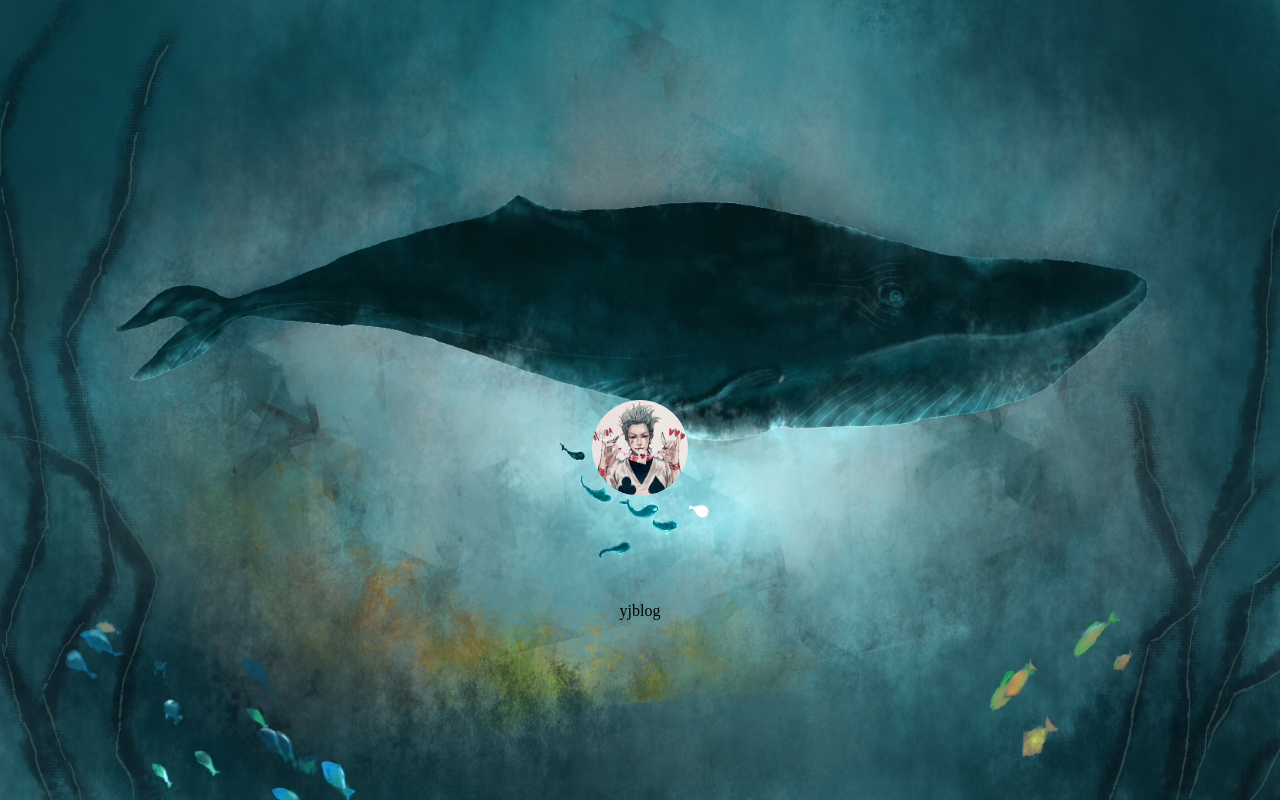
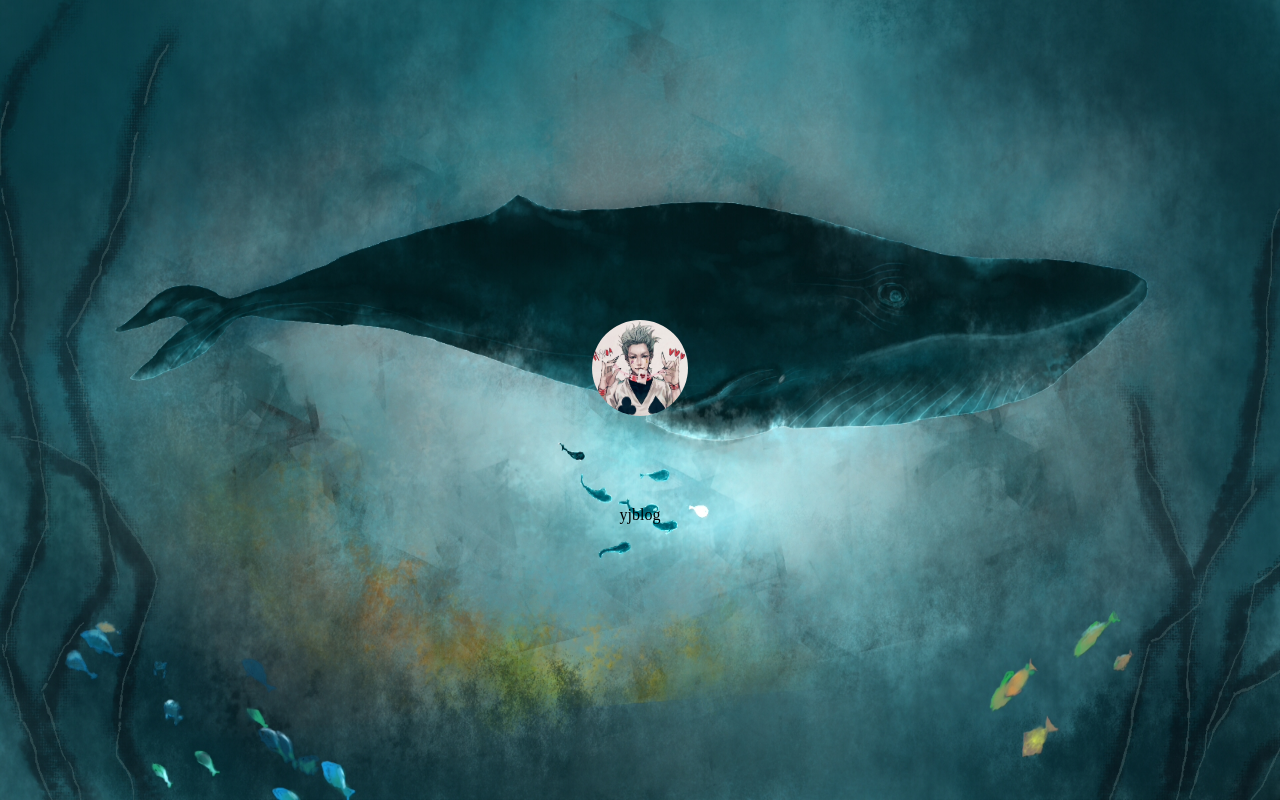
Before and after one commit to 94yuanjun/blog, a plain HTML site: page index/index.html in a window 1280 px wide. Drawn offline with Linux system fonts and the light colour scheme.

Commit message:
position

```diff
--- a/index/index.html
+++ b/index/index.html
@@ -23,8 +23,8 @@
 	<script>
 		$(window).load(function(){
 			var winH = $(window).height();
-			$(".headImg").css("top",winH/2);
-			$(".myName").css("top",winH/2+$(".headImg").height()+10);
+			$(".headImg").css("top",winH/2-80);
+			$(".myName").css("top",winH/2+10);
 		})
 	</script>
 </html>
```
